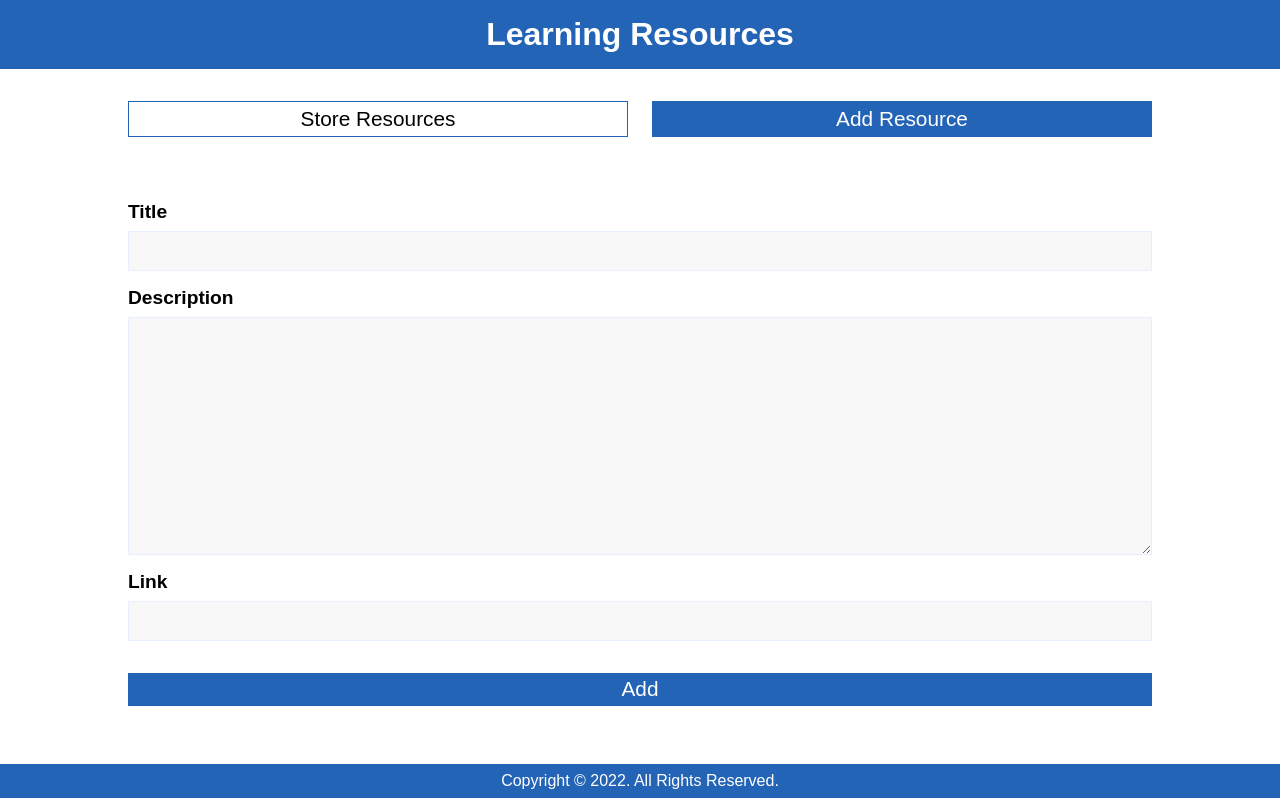
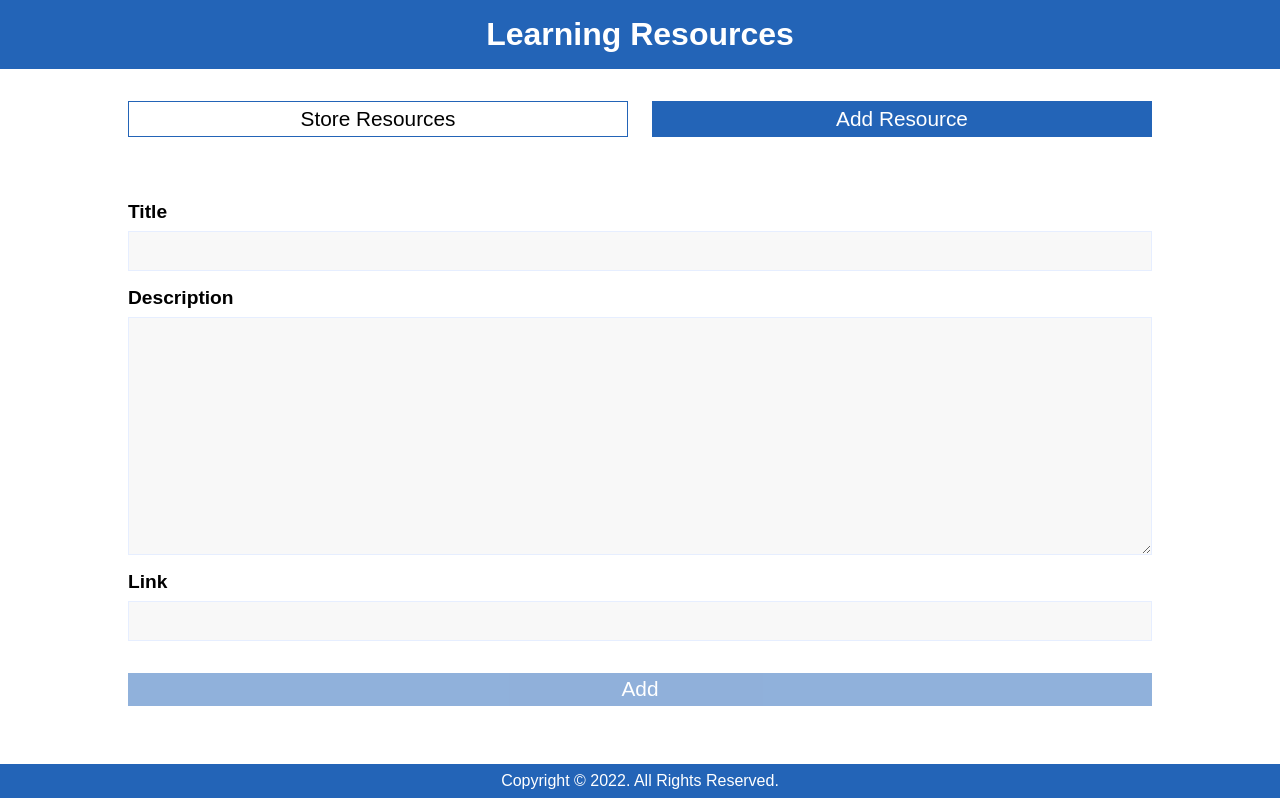
Before and after one commit to GeorgiosDoudouliakis/learning-resources, a Vue app: page / in a window 1280 px wide. Both pictures are taken after a click on the button "Add Resource". Built offline with nearby package versions, Linux system fonts and the light colour scheme.

Commit message:
feat: Change button styles if link is not valid

```diff
--- a/src/components/add-resource/AddResource.vue
+++ b/src/components/add-resource/AddResource.vue
@@ -14,7 +14,7 @@
         <input type="text" id="link" autocomplete="off" v-model="resource.link" @input="validateLink()"/>
         <small class="error" v-if="resource.link && !isValidLink">Not valid link!</small>
       </div>
-      <button>Add</button>
+      <button :disabled="!isValidLink" :style="{ 'opacity': isValidLink ? '1' : '.5', 'cursor': isValidLink ? '' : 'no-drop' }">Add</button>
     </form>
   </base-layout>
   <teleport to="body">
@@ -59,7 +59,6 @@ export default defineComponent({
   methods: {
     addResource(): void {
       const isResourceValid = this.validateResource(this.resource);
-      if(!this.isValidLink) return;
       if(!isResourceValid) {
         this.isDialogVisible = true;
         return;
@@ -126,11 +125,6 @@ export default defineComponent({
   button {
     color: #fff;
     background: #2364b7;
-    &:hover {
-      color: #2364b7;
-      background: #f8f8f8;
-      outline: 1px solid #2364b7;
-    }
   }
 
   small {
```
